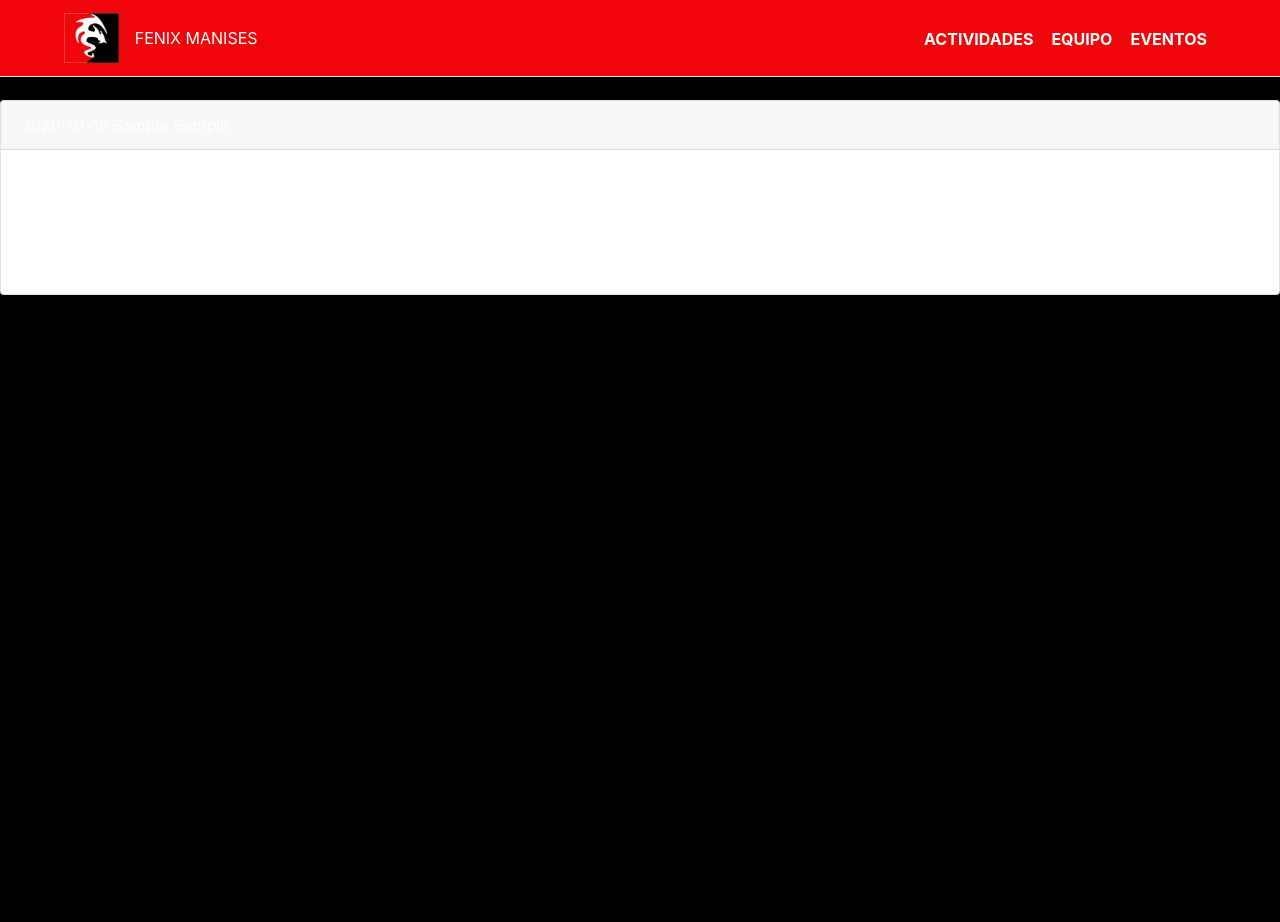
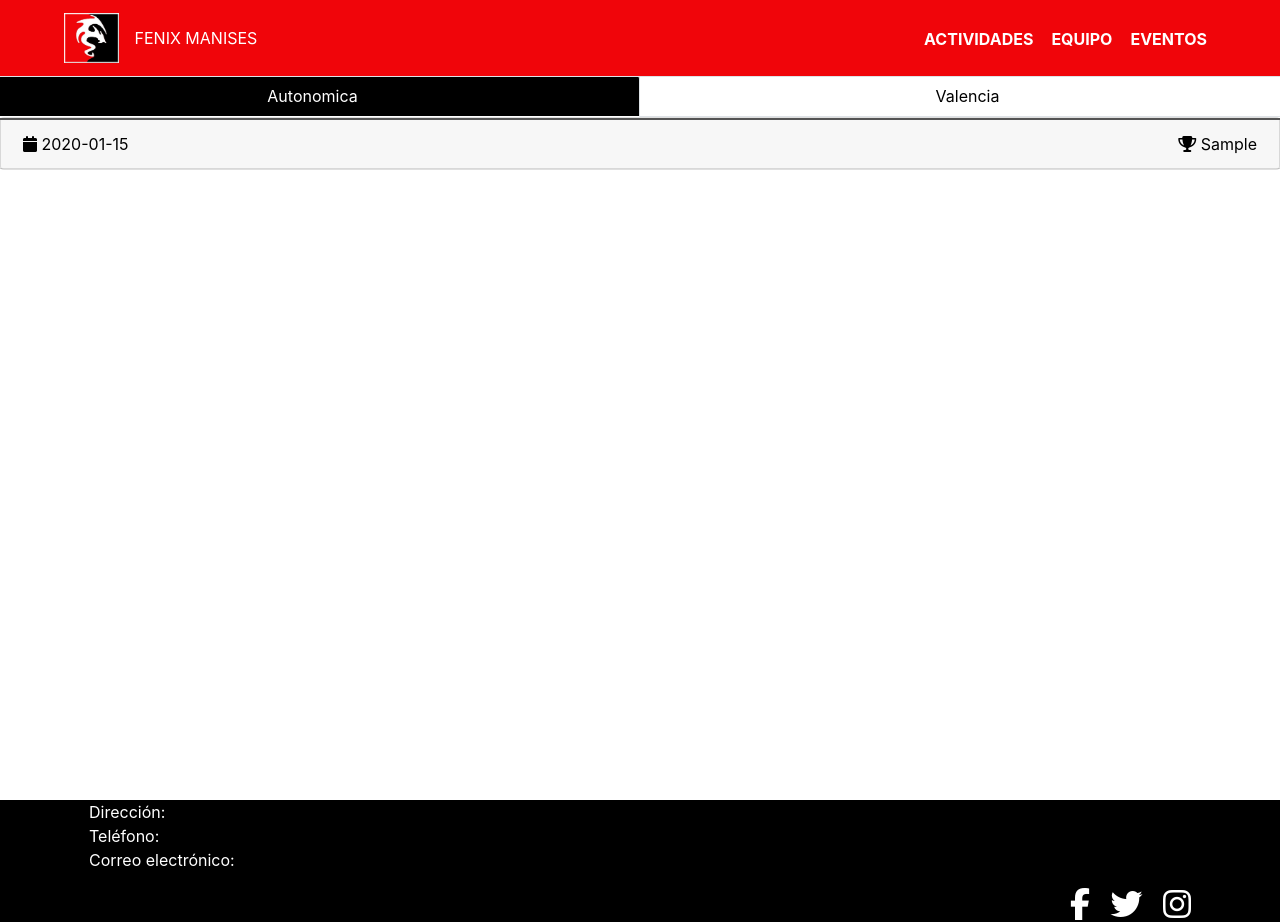
Before and after one commit to Idafrosk8679/ProyectoPiscina, a Symfony app: template proyectoPiscina/templates/eventos/index.html.twig in a window 1280 px wide. Before the commit the page ends 295 px from the top, so only its background shows below. Run offline with Twig, Linux system fonts and the light colour scheme; the template is opened without the code that fills it: most values are stand-ins (such as "Sample title", 1, 10 or a date in 2020); some libraries are stand-ins or nearby versions.

Commit message:
Seccion Eventos, fin, espero, quiero, ya.

```diff
--- a/proyectoPiscina/public/css/styles.css
+++ b/proyectoPiscina/public/css/styles.css
@@ -1,9 +1,43 @@
-.principal{
-    background-color:	#F0050A;
+
+body{
+    padding-top: 75px;
 }
 
-body{
-    padding-top: 100px;
+header nav{
+    background-color: #F0050A;
+    color: #ffffff;
+}
+
+footer{
     background-color: #000000;
     color: #ffffff;
 }
+
+html,body
+{
+height:100%;
+}
+
+.eventos{
+    color: #000000;
+}
+
+.header-eventos a{
+    color: #000000;
+}
+
+.header-eventos a.active{
+    background-color: #000000 !important;
+    color: #ffffff !important;
+}
+
+#wrap
+{
+min-height: 100%;
+}
+
+main
+{
+overflow:auto;
+padding-bottom:150px;
+}
--- a/proyectoPiscina/src/Controller/EventosController.php
+++ b/proyectoPiscina/src/Controller/EventosController.php
@@ -15,11 +15,12 @@
     public function index()
     {
         $eventosAutonomicos=$this->getContent("https://www.fncv.es/es/calendario-natacion", 0);
-        $eventosVlencia=$this->getContent("https://www.fncv.es/es/calendario-natacion", 2);
+        $eventosValencia=$this->getContent("https://www.fncv.es/es/calendario-natacion", 2);
 
         return $this->render('eventos/index.html.twig', [
             'controller_name' => 'EventosController',
-            'data' => $eventosAutonomicos
+            'dataAuto' => $eventosAutonomicos,
+            'dataVal' => $eventosValencia
         ]);
     }
 
--- a/proyectoPiscina/templates/base.html.twig
+++ b/proyectoPiscina/templates/base.html.twig
@@ -3,8 +3,7 @@
 	<head>
 		<meta charset="UTF-8">
 		<title>
-			{% block title %}Welcome!
-			{% endblock %}
+			{% block title %}{% endblock %}
 		</title>
 		{% block stylesheets %}
 			<link rel="stylesheet" href="css/bootstrap.min.css">
--- a/proyectoPiscina/templates/eventos/index.html.twig
+++ b/proyectoPiscina/templates/eventos/index.html.twig
@@ -5,17 +5,165 @@
 
 {% block main %}
 
-	{% for event in data %}
-		<div class="card">
-			<div class="card-header">
-				{{event.getFechas}} {{event.getCompeticion}} {{event.getCategoria}}
-			</div>
-			<div class="card-body">
-				<p class="card-text">{{event.getLocalidad}}</p>
-				<p class="card-text">{{event.getCentro}}</p>
-				<p class="card-text">{{event.getHorario}}</p>
-			</div>
+
+	<nav>
+		<div class="nav nav-tabs nav-justified header-eventos row" id="nav-tab" role="tablist">
+
+			<a class="nav-item nav-link active" id="nav-auto-tab" data-toggle="tab" href="#nav-auto" role="tab" aria-controls="nav-auto" aria-selected="true">Autonomica</a>
+
+			<a class="nav-item nav-link" id="nav-val-tab" data-toggle="tab" href="#nav-val" role="tab" aria-controls="nav-val" aria-selected="false">Valencia</a>
+
 		</div>
-	{% endfor %}
+	</nav>
+	<div class="tab-content" id="nav-tabContent">
+		<div class="tab-pane fade show active" id="nav-auto" role="tabpanel" aria-labelledby="nav-auto-tab">
+			{% set num = 0 %}
+			{% for eventAuto in dataAuto %}
 
-{% endblock %}
+				<div class="card eventos">
+
+					<button class="card-header text-left d-flex row" data-toggle="collapse" href="#multiCollapseExample{{num}}" role="button" aria-expanded="false" aria-controls="multiCollapseExample{{num}}">
+
+						<div class="float-left col-md-6 col-12">
+							<i class="fas fa-calendar"></i>
+							{{eventAuto.getFechas}}
+						</div>
+
+						<div class="text-md-right text-left ml-auto col-md-6 col-12">
+							<i class="fas fa-trophy"></i>
+							{{eventAuto.getCompeticion}}
+						</div>
+
+					</button>
+
+					<div class="card-body collapse multi-collapse" id="multiCollapseExample{{num}}">
+
+						<div class="row text-left">
+
+							<div class="col-6 col-lg pb-4">
+								<p class="card-text text-md-center">
+									<strong>
+										Categoria
+									</strong>
+									{{eventAuto.getCategoria}}</p>
+							</div>
+
+
+							{% if eventAuto.getLocalidad|spaceless != ''  %}
+								<div class="col-6 col-lg pb-4">
+									<p class="card-text text-md-center">
+										<strong>
+											Localidad
+										</strong>
+										{{eventAuto.getLocalidad}}</p>
+								</div>
+							{% endif %}
+
+
+							{% if eventAuto.getCentro|spaceless != ''  %}
+								<div class="col-6 col-lg pb-4">
+									<p class="card-text text-md-center">
+										<strong>
+											Centro
+										</strong>
+										{{eventAuto.getCentro}}</p>
+								</div>
+							{% endif %}
+
+
+							{% if eventAuto.getHorario|spaceless != ''  %}
+								<div class="col-6 col-lg pb-4">
+									<strong>
+										Horario
+									</strong>
+									<p class="card-text text-md-center">
+										{{eventAuto.getHorario}}</p>
+								</div>
+							{% endif %}
+
+
+						</div>
+
+					</div>
+				</div>
+
+
+				{% set num = num + 1 %}
+
+			{% endfor %}
+		</div>
+
+		<div class="tab-pane fade" id="nav-val" role="tabpanel" aria-labelledby="nav-val-tab">
+			{% set numVal = 0 %}
+			{% for eventVal in dataVal %}
+
+				<div class="card eventos">
+					<button class="card-header text-left d-flex row" data-toggle="collapse" href="#multiCollapseExample{{numVal}}" role="button" aria-expanded="false" aria-controls="multiCollapseExample{{numVal}}">
+
+						<div class="float-left col-md-6 col-12">
+							<i class="fas fa-calendar"></i>
+							{{eventVal.getFechas}}
+						</div>
+
+						<div class="text-md-right text-left ml-auto col-md-6 col-12">
+							<i class="fas fa-trophy"></i>
+							{{eventVal.getCompeticion}}
+						</div>
+
+
+					</button>
+
+					<div class="card-body collapse multi-collapse" id="multiCollapseExample{{numVal}}">
+						<div class="row text-left">
+
+							<div class="col-6 col-lg pb-4">
+								<p class="card-text text-md-center">
+									<strong>
+										Categoria
+									</strong>
+									{{eventVal.getCategoria}}</p>
+							</div>
+
+
+							{% if eventVal.getLocalidad|spaceless != ''  %}
+								<div class="col-6 col-lg pb-4">
+									<p class="card-text text-md-center">
+										<strong>
+											Localidad
+										</strong>
+										{{eventVal.getLocalidad}}</p>
+								</div>
+							{% endif %}
+
+
+							{% if eventVal.getCentro|spaceless != ''  %}
+								<div class="col-6 col-lg pb-4">
+									<p class="card-text text-md-center">
+										<strong>
+											Centro
+										</strong>
+										{{eventVal.getCentro}}</p>
+								</div>
+							{% endif %}
+
+
+							{% if eventVal.getHorario|spaceless != ''  %}
+								<div class="col-6 col-lg pb-4">
+									<strong>
+										Horario
+									</strong>
+									<p class="card-text text-md-center">
+										{{eventVal.getHorario}}</p>
+								</div>
+							{% endif %}
+
+						</div>
+					</div>
+				</div>
+
+
+				{% set numVal = numVal + 1 %}
+			{% endfor %}
+		</div>
+	</div>
+</div>{% endblock %}
--- a/proyectoPiscina/templates/layout.html.twig
+++ b/proyectoPiscina/templates/layout.html.twig
@@ -1,10 +1,10 @@
 {% extends "base.html.twig" %}
 
 {% block body %}
-	<header>
-		<nav class="navbar navbar-expand-md nav nav-justified nav-pills nav-tabs fixed-top principal">
-			<a class="navbar-brand pl-lg-5 pl-md-4 pl-sm-3 mr-lg-3 mr-md-2 mr-sm-0">
-				<img class="logo-top" src="/img/logo.jpg" height="50" alt="mdb logo">
+	<header class="header">
+		<nav class="navbar navbar-expand-md nav nav-justified nav-pills nav-tabs fixed-top">
+			<a class="navbar-brand pl-lg-5 pl-md-4 pl-sm-3 mr-lg-3 mr-md-2 mr-sm-0" href="{{ path('eventos') }}">
+				<img src="/img/logo.jpg" height="50" alt="mdb logo">
 				<a>FENIX MANISES</a>
 			</a>
 			<button class="navbar-toggler bg-white navbar-light" type="button" data-toggle="collapse" data-target="#navbarSupportedContent" aria-controls="navbarSupportedContent" aria-expanded="false" aria-label="Toggle navigation">
@@ -19,16 +19,59 @@
 						<a class="nav-link text-white text-uppercase font-weight-bold" href="#">Equipo</a>
 					</li>
 					<li class="nav-item">
-						<a class="nav-link text-white text-uppercase font-weight-bold" href="#">Eventos</a>
+						<a class="nav-link text-white text-uppercase font-weight-bold" href="{{ path('eventos') }}">Eventos</a>
 					</li>
 				</ul>
 			</div>
 		</nav>
 	</header>
 
-	<main>
-		{% block main %}{% endblock %}
-	</main>
-
-	<footer class="tm-footer text-center"></footer>
+	<div id="wrap">
+		<main>
+			{% block main %}{% endblock %}
+		</main>
+	</div>
+	<footer
+		class="footer absolute-bottom tm-footer text-center">
+		<div class="container">
+			<div>
+				<ul class="list-unstyled text-left">
+					<li class="">
+						<a class="btn-floating btn-fb mx-1">
+							Dirección:
+						</a>
+					</li>
+					<li class="">
+						<a class="btn-floating btn-tw mx-1">
+							Teléfono:
+						</a>
+					</li>
+					<li class="">
+						<a class="btn-floating btn-li mx-1">
+							Correo electrónico:
+						</a>
+					</li>
+				</ul>
+			</div>
+			<div class="ml-auto">
+				<ul class="list-unstyled list-inline text-right mb-0">
+					<li class="list-inline-item">
+						<a class="btn-floating btn-fb mx-1">
+							<i class="fab fa-facebook-f fa-2x"></i>
+						</a>
+					</li>
+					<li class="list-inline-item">
+						<a class="btn-floating btn-tw mx-1">
+							<i class="fab fa-twitter fa-2x"></i>
+						</a>
+					</li>
+					<li class="list-inline-item">
+						<a class="btn-floating btn-li mx-1">
+							<i class="fab fa-instagram fa-2x"></i>
+						</a>
+					</li>
+				</ul>
+			</div>
+		</div>
+	</footer>
 {% endblock %}
--- a/proyectoPiscina/templates/main/index.html.twig
+++ b/proyectoPiscina/templates/main/index.html.twig
@@ -5,7 +5,7 @@
 
 {% block main %}
 
-	<div class="view intro-2">
+	<div class="view intro-2 pt-5">
 		<div class="full-bg-img">
 			<div class="mask rgba-black-strong flex-center">
 				<div class="container">
```
Also changed, not shown: proyectoPiscina/src/Controller/ActividadesController.php (added, +22 -0 lines), proyectoPiscina/src/Controller/AppController.php (added, +24 -0 lines), proyectoPiscina/src/Controller/EquiposController.php (added, +22 -0 lines), proyectoPiscina/public/img/logo.jpg, proyectoPiscina/public/img/logoR.png, 3 other files.
